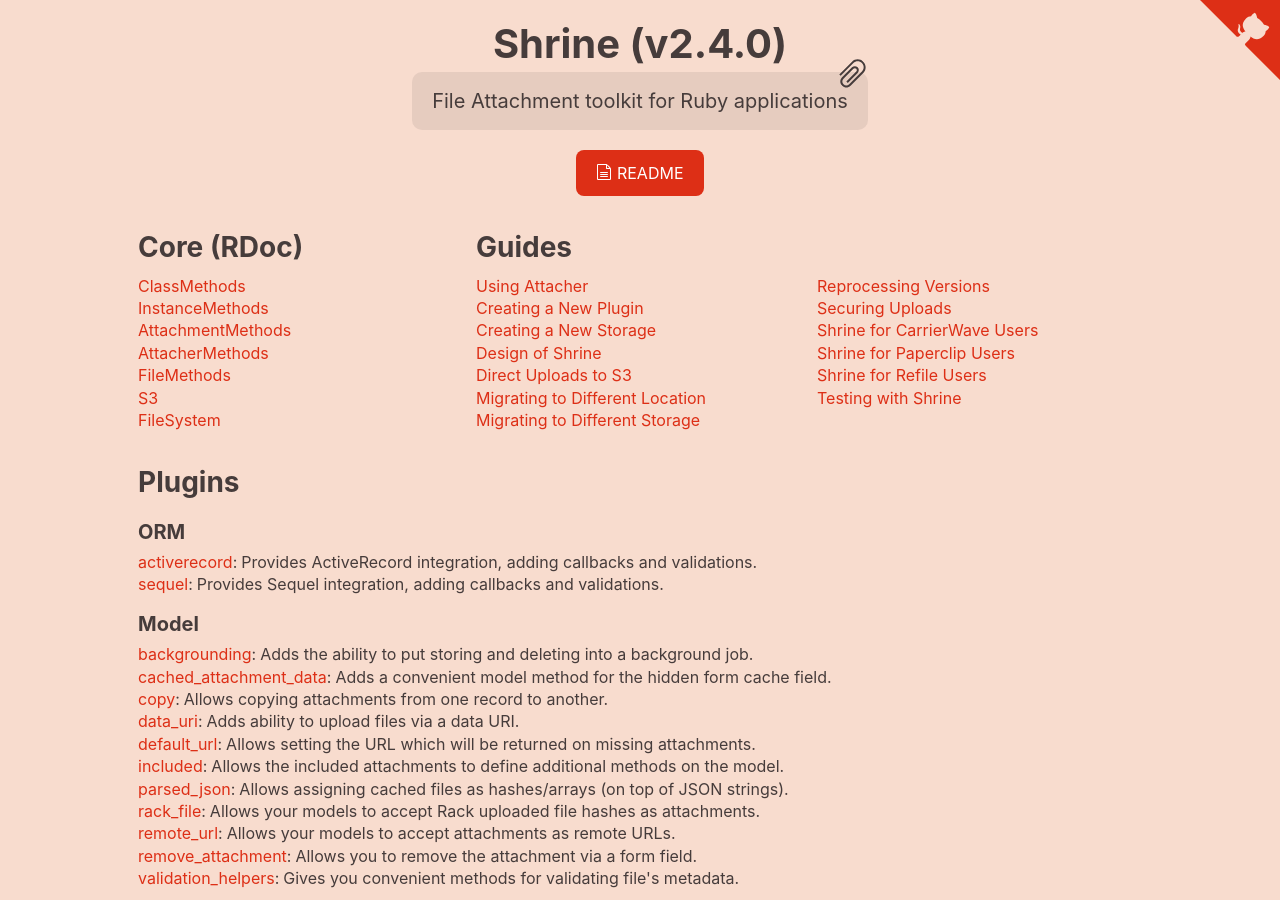
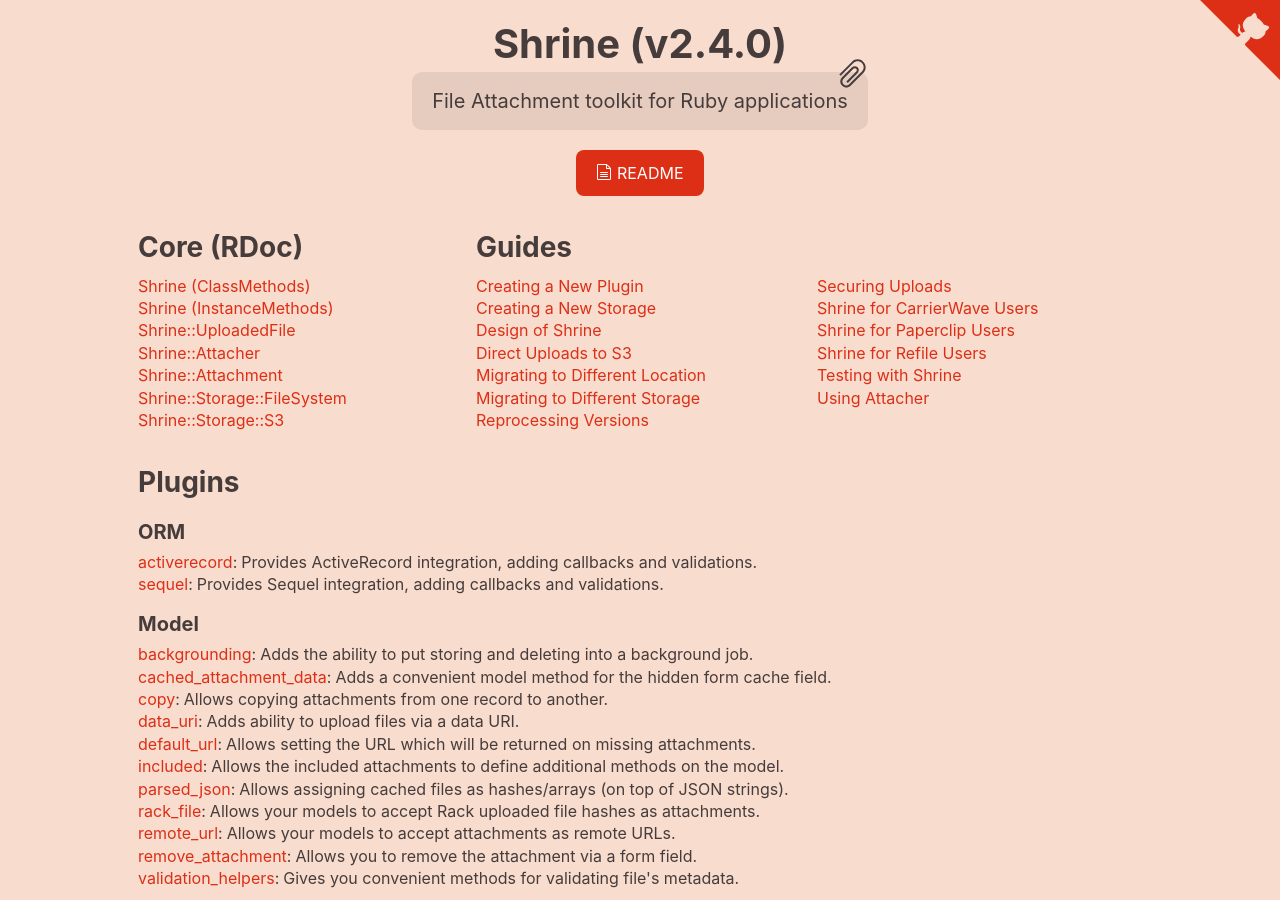
Before and after one commit to avinashcodeer/Romenics, a Jekyll site: the page built from www/index.html, in a window 1280 px wide and 900 px high. Built offline with Jekyll 4.4.1, drawn with Linux system fonts in a browser that asks for light colours; emoji names are drawn with the system emoji font.

Commit message:
Explicitly write out core classes on website

```diff
--- a/www/_data/core.yml
+++ b/www/_data/core.yml
@@ -1,21 +1,21 @@
 -
-  name: ClassMethods
+  name: Shrine (ClassMethods)
   path: Plugins/Base/ClassMethods.html
 -
-  name: InstanceMethods
+  name: Shrine (InstanceMethods)
   path: Plugins/Base/InstanceMethods.html
 -
-  name: AttachmentMethods
+  name: Shrine::UploadedFile
+  path: Plugins/Base/FileMethods.html
+-
+  name: Shrine::Attacher
+  path: Plugins/Base/AttacherMethods.html
+-
+  name: Shrine::Attachment
   path: Plugins/Base/AttachmentMethods.html
 -
-  name: AttacherMethods
-  path: Plugins/Base/AttacherMethods.html
+  name: Shrine::Storage::FileSystem
+  path: Storage/FileSystem.html
 -
-  name: FileMethods
-  path: Plugins/Base/FileMethods.html
--
-  name: S3
+  name: Shrine::Storage::S3
   path: Storage/S3.html
--
-  name: FileSystem
-  path: Storage/FileSystem.html
--- a/www/_data/guides.yml
+++ b/www/_data/guides.yml
@@ -1,6 +1,3 @@
--
-  name: Using Attacher
-  path: attacher_md.html
 -
   name: Creating a New Plugin
   path: creating_plugins_md.html
@@ -37,3 +34,6 @@
 -
   name: Testing with Shrine
   path: testing_md.html
+-
+  name: Using Attacher
+  path: attacher_md.html
```
